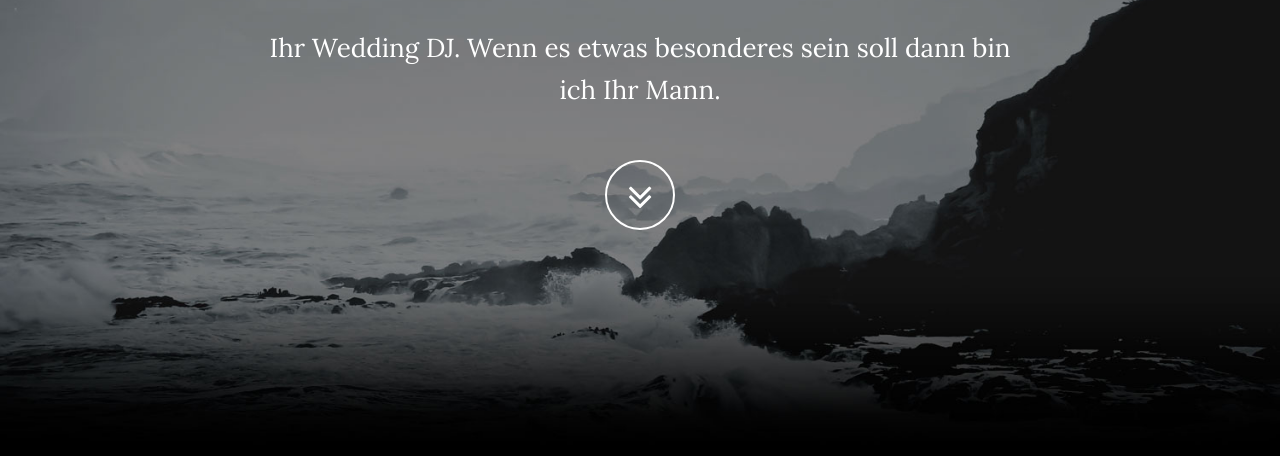
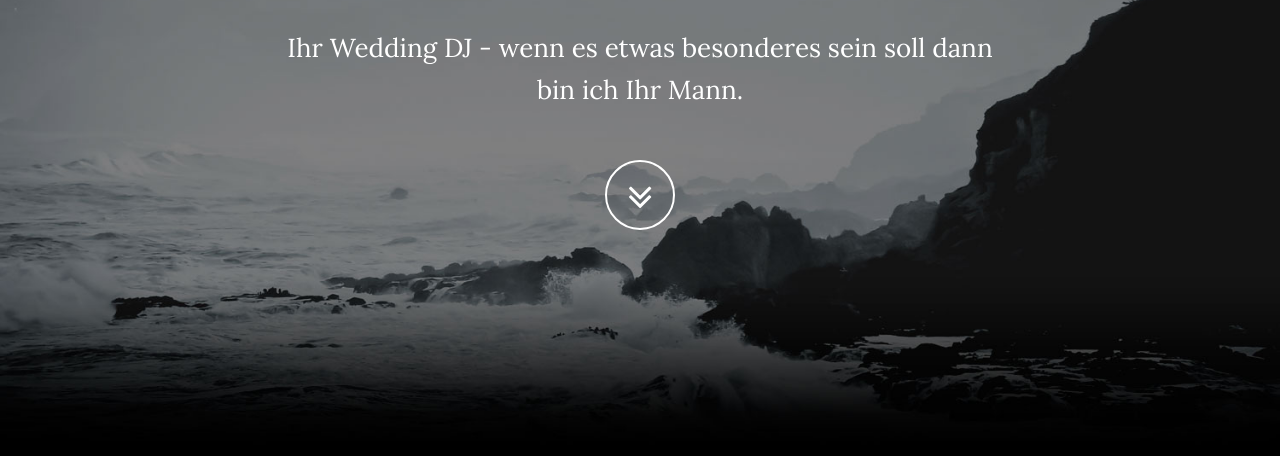
Before and after one commit to dkhh10/example, a website: page index.html in a window 1280 px wide. Shown: the part 344-800 px from the top of the page. Drawn offline with nearby package versions, Linux system fonts and the light colour scheme; some packages are replaced by stand-ins of ours.

Commit message:
formatting

```diff
--- a/index.html
+++ b/index.html
@@ -75,7 +75,7 @@
                 <div class="row">
                     <div class="col-md-8 col-md-offset-2">
                         <h1 class="brand-heading">Winter</h1>
-                        <p class="intro-text">Ihr Wedding DJ. Wenn es etwas besonderes sein soll
+                        <p class="intro-text">Ihr Wedding DJ - wenn es etwas besonderes sein soll
                           dann bin ich Ihr Mann.</p>
                         <a href="#about" class="btn btn-circle page-scroll">
                             <i class="fa fa-angle-double-down animated"></i>
```
